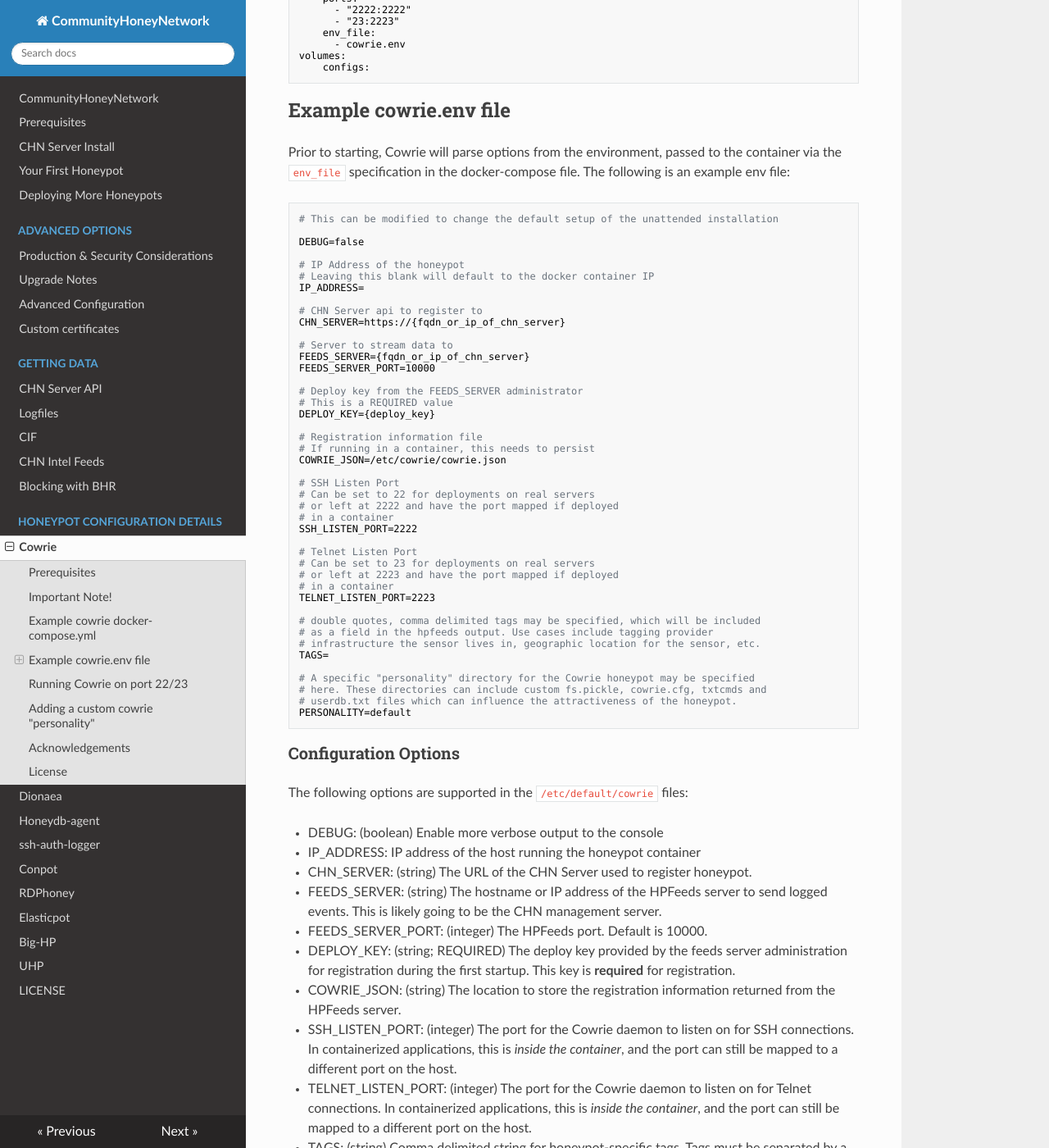
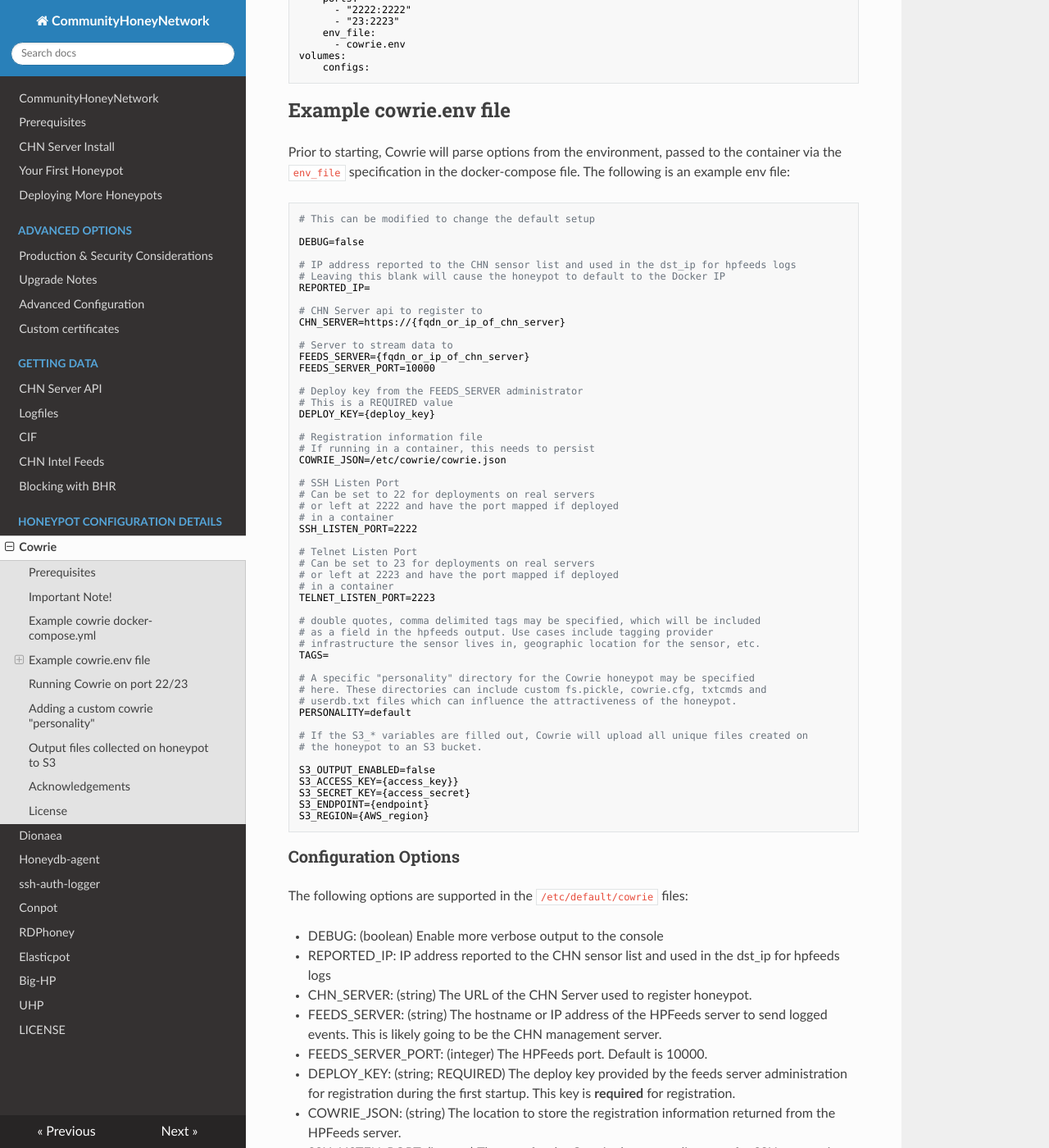
Before and after one commit to CommunityHoneyNetwork/chn-docs, an MkDocs documentation site: the page built from docs/cowrie.md, in a window 1280 px wide and 1400 px high, scrolled down 952 px. Shown: the whole window at 82% size. Built offline with MkDocs 1.6.1, drawn with Linux system fonts in a browser that asks for light colours; nearby versions of some CDN libraries; old or Windows-style settings are respelled for this version of MkDocs; some of the changed text lies outside the part shown.

Commit message:
Add S3 documentation
Signed-off-by: Jesse Bowling <jesse.bowling@duke.edu>

````diff
--- a/docs/cowrie.md
+++ b/docs/cowrie.md
@@ -45,13 +45,13 @@ Prior to starting, Cowrie will parse options from the environment, passed to the
 ` specification in the docker-compose file. The following is an example env file:
 
 ```
-# This can be modified to change the default setup of the unattended installation
+# This can be modified to change the default setup
 
 DEBUG=false
 
-# IP Address of the honeypot
-# Leaving this blank will default to the docker container IP
-IP_ADDRESS=
+# IP address reported to the CHN sensor list and used in the dst_ip for hpfeeds logs
+# Leaving this blank will cause the honeypot to default to the Docker IP
+REPORTED_IP=
 
 # CHN Server api to register to
 CHN_SERVER=https://{fqdn_or_ip_of_chn_server}
@@ -89,6 +89,15 @@ TAGS=
 # here. These directories can include custom fs.pickle, cowrie.cfg, txtcmds and
 # userdb.txt files which can influence the attractiveness of the honeypot.
 PERSONALITY=default
+
+# If the S3_* variables are filled out, Cowrie will upload all unique files created on
+# the honeypot to an S3 bucket.
+
+S3_OUTPUT_ENABLED=false
+S3_ACCESS_KEY={access_key}}
+S3_SECRET_KEY={access_secret}
+S3_ENDPOINT={endpoint}
+S3_REGION={AWS_region}
 ```
 
 ### Configuration Options
@@ -96,7 +105,7 @@ PERSONALITY=default
 The following options are supported in the `/etc/default/cowrie` files:
 
 * DEBUG: (boolean) Enable more verbose output to the console
-* IP_ADDRESS: IP address of the host running the honeypot container
+* REPORTED_IP: IP address reported to the CHN sensor list and used in the dst_ip for hpfeeds logs
 * CHN_SERVER: (string) The URL of the CHN Server used to register honeypot.
 * FEEDS_SERVER: (string) The hostname or IP address of the HPFeeds server to send logged events.  This is likely going to be the CHN management server.
 * FEEDS_SERVER_PORT: (integer) The HPFeeds port.  Default is 10000.
@@ -105,10 +114,12 @@ The following options are supported in the `/etc/default/cowrie` files:
 * SSH_LISTEN_PORT: (integer) The port for the Cowrie daemon to listen on for SSH connections.  In containerized applications, this is _inside the container_, and the port can still be mapped to a different port on the host.
 * TELNET_LISTEN_PORT: (integer) The port for the Cowrie daemon to listen on for Telnet connections. In containerized applications, this is _inside the container_, and the port can still be mapped to a different port on the host.
 * TAGS: (string) Comma delimited string for honeypot-specific tags. Tags must be separated by a comma to be parsed properly. * TAGS: (string) Comma delimited string for honeypot-specific tags. Tags must be separated by a comma to be parsed properly. **TAGS** string must be enclosed in double quotes if string contains spaces.
-* PERSONALITY: (string) a directory name under /opt/personalities containing
-cowrie configuration files such as cowrie.cfg, fs.pickle, userdb.txt, etc.
-See the [upstream project](https://github
-.com/cowrie/cowrie#files-of-interest) for details.
+* PERSONALITY: (string) a directory name under /opt/personalities containing cowrie configuration files such as cowrie.cfg, fs.pickle, userdb.txt, etc. See the [upstream project](https://github.com/cowrie/cowrie#files-of-interest) for details.
+* S3_OUTPUT_ENABLED: (boolean) True/False value determins if S3 output of unique files should be enabled
+* S3_ACCESS_KEY: (string) Access key for the S3 account
+* S3_SECRET_KEY: (string) Secret key for the S3 account
+* S3_ENDPOINT: (string) Endpoint where the S3 bucket lives
+* S3_REGION: (string) Optional region specification for AWS S3 buckets
 
 ## Running Cowrie on port 22/23
 
@@ -188,6 +199,11 @@ PERSONALITY=sneakycowrie
 ```
 You should then be able to `docker-compose down` and `docker-compose up -d` at this point and the personality should take effect.
 
+## Output files collected on honeypot to S3
+
+Using the `S3_*` variables in `cowrie.env`, Cowrie will attempt to upload any files that are created on the honeypot
+to an S3 bucket of your choosing.
+
 ## Acknowledgements
 
 CommunityHoneyNetwork Cowrie container is an adaptation of [@micheloosterhof's Cowrie](https://github.com/micheloosterhof/cowrie) Cowrie software and [Threatstream's Modern Honey Network](https://threatstream.github.io/mhn/) Cowrie & HPFeeds work, among other contributors and collaborators.
````
